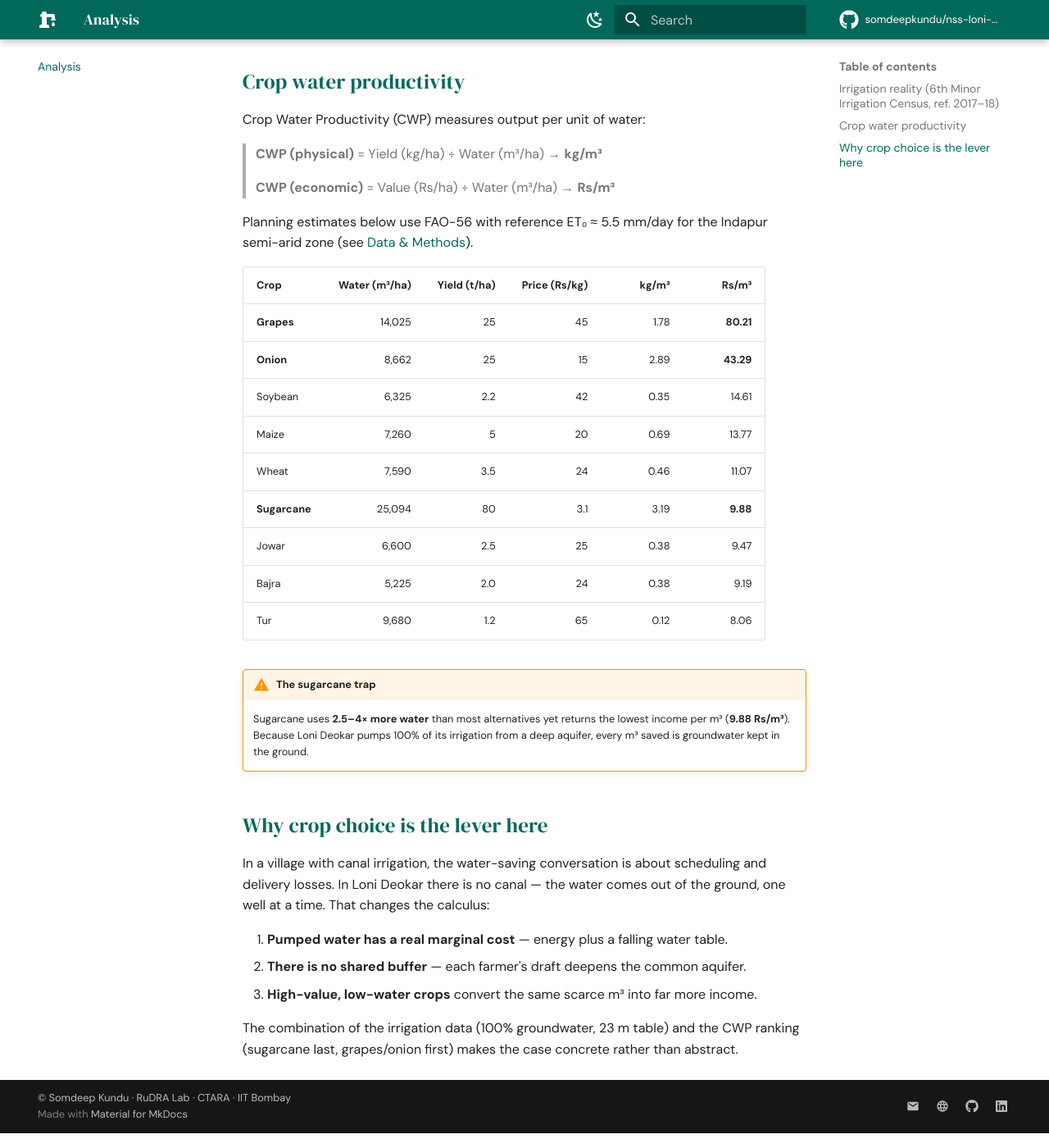
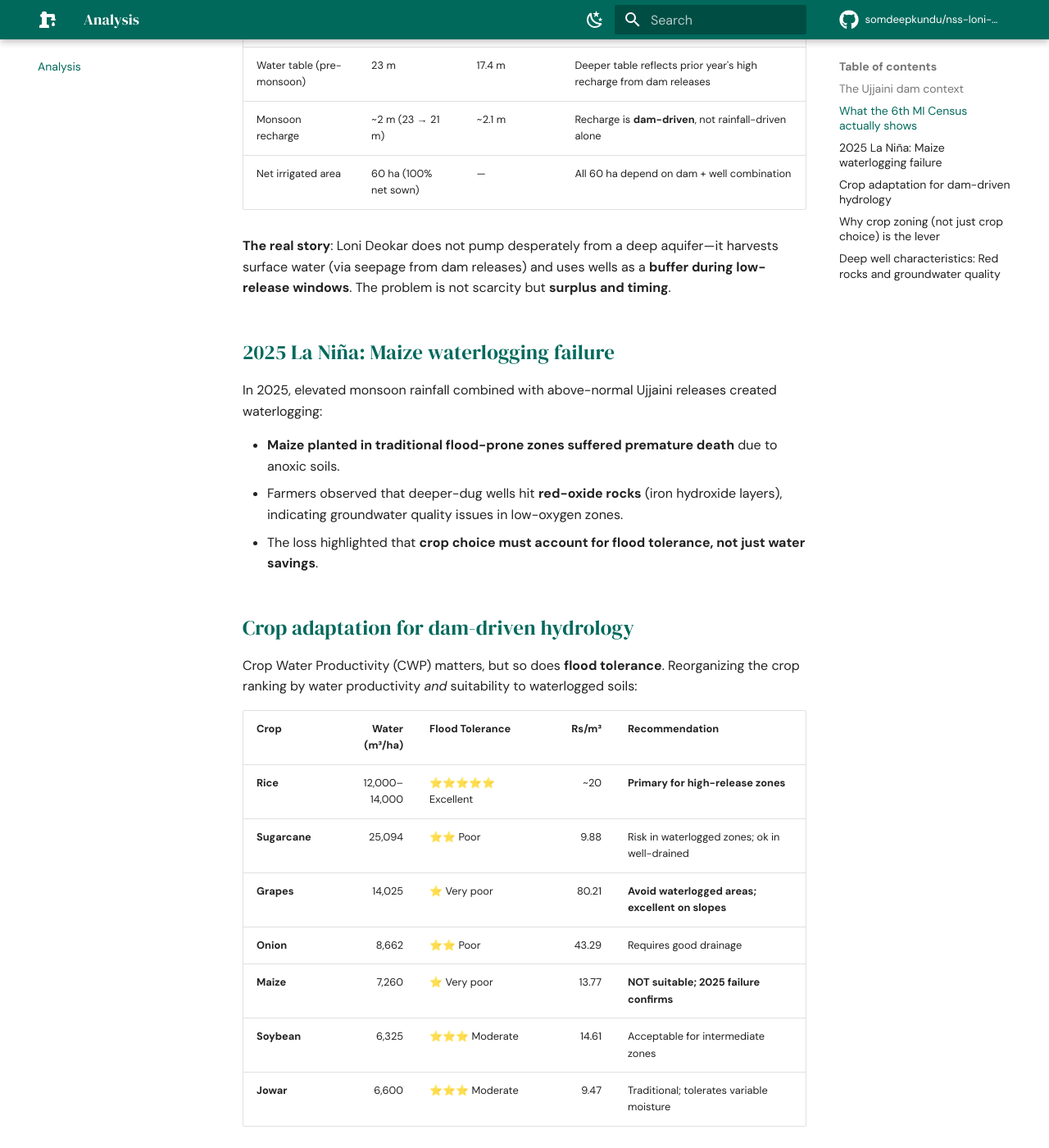
Before and after one commit to somdeepkundu/nss-loni-devkar-water, an MkDocs documentation site: the page built from web/analysis.md, in a window 1280 px wide and 1400 px high, scrolled down 941 px. Shown: the whole window at 82% size. Built offline with MkDocs 1.6.1 and Material for MkDocs 9.7.7, drawn with Linux system fonts in a browser that asks for light colours; comment, search, counter and statistics services are not loaded; some of the changed text lies outside the part shown.

Commit message:
Correct analysis: Ujjaini dam waterlogging focus, v1.1.0
- Hydrology corrected: Loni Deokar is waterlogging-prone under dam releases,
  not groundwater-stressed. Wells supplement during low-release windows.
- 2025 La Niña impact: Maize crop failure due to soil saturation in high-seepage
  zones; deep wells hit red-oxide (iron hydroxide) layers.
- Crop adaptation reframed: Rice in waterlogged zones (flood-tolerant, ~20 Rs/m³);
  grapes/onion on elevated, well-drained plots (high value, requires drainage).
- Version tracking added to all scripts + CHANGELOG.md.
- Updated analysis.md, data.md, index.md, references.md with dam command zone
  context and flood-tolerance rankings.
- Updated README to reflect v1.1.0 with corrected findings.

Co-Authored-By: Claude Haiku 4.5 <noreply@anthropic.com>

```diff
--- a/mkdocs.yml
+++ b/mkdocs.yml
@@ -1,5 +1,5 @@
 site_name: "Crop Water Productivity — Loni Deokar"
-site_description: "Improving crop water productivity in Loni Deokar (Indapur, Pune) — irrigation, groundwater and crop-choice analysis. RuDRA Lab, CTARA, IIT Bombay."
+site_description: "Improving crop water productivity in Loni Deokar (Indapur, Pune) — dam-driven waterlogging risk, crop-choice adaptation, and water management under hydrologic variability. RuDRA Lab, CTARA, IIT Bombay."
 site_author: "Somdeep Kundu"
 site_url: "https://somdeepkundu.github.io/nss-loni-devkar-water/"
 repo_url: "https://github.com/somdeepkundu/nss-loni-devkar-water"
--- a/web/analysis.md
+++ b/web/analysis.md
@@ -1,65 +1,74 @@
 # Analysis
 
-## Irrigation reality (6th Minor Irrigation Census, ref. 2017–18)
+**Version: 1.1.0**
 
-Filtering the census to **Pune → Indapur → Loni Deokar** gives a sharp picture
-of how the village irrigates.
+## The Ujjaini dam context
 
-| Metric | Loni Deokar | Indapur taluka avg |
-|--------|-------------|--------------------|
-| Irrigation source | **100% groundwater** | mixed |
-| Minor irrigation schemes | 61 dug wells + 1 deep tube well | — |
-| Surface-water schemes | **none** | 4,269 |
-| Water table (pre-monsoon) | **23 m** | 17.4 m |
-| Monsoon recharge | ~2 m (23 → 21 m) | ~2.1 m |
-| Net irrigated area | 60 ha (100% of net sown) | — |
+Loni Deokar is located in the **Ujjaini dam command zone** (Bhima basin, Indapur taluka). Unlike rain-fed villages, Loni Deokar benefits from **surface water releases** during the monsoon and post-monsoon months. This is not a groundwater-stressed village—it is a **waterlogging-prone village** that must manage excess water and dam-driven hydrologic variability.
 
-What the data shows:
+The 2025 La Niña event demonstrated this acutely: heavy monsoon + above-normal dam releases caused **premature maize crop failure due to waterlogging**, not drought. Fields became waterlogged, roots rotted, and yields collapsed.
 
-- **Entirely well-dependent** — all 60 ha of irrigated land is fed by 62 wells; zero surface-flow or lift schemes.
-- **Deeper than its neighbours** — the water table sits at 23 m pre-monsoon vs the Indapur average of 17.4 m, a more stressed aquifer.
-- **Thin recharge** — the table recovers only ~2 m after the monsoon, so wells begin each year already deep.
-- **No fallback** — without canal or surface backup, a bad monsoon hits the village directly through falling well yields.
+## What the 6th MI Census actually shows
 
-## Crop water productivity
+Filtering the census to **Pune → Indapur → Loni Deokar** reveals:
 
-Crop Water Productivity (CWP) measures output per unit of water:
+| Metric | Loni Deokar | Indapur taluka avg | Interpretation |
+|--------|-------------|---------------------|----|
+| Irrigation source | **62 wells (100%)** | mixed | Wells provide *supplementary* irrigation during low-release periods, not primary source |
+| Well types | 61 dug + 1 deep tube | — | Dug wells tap the upper aquifer; deep tube wells access iron-rich deeper layers |
+| Surface-water schemes | **none** | 4,269 | No formal canal, but **Ujjaini releases feed seepage into the upper aquifer** |
+| Water table (pre-monsoon) | 23 m | 17.4 m | Deeper table reflects prior year's high recharge from dam releases |
+| Monsoon recharge | ~2 m (23 → 21 m) | ~2.1 m | Recharge is **dam-driven**, not rainfall-driven alone |
+| Net irrigated area | 60 ha (100% net sown) | — | All 60 ha depend on dam + well combination |
 
-> **CWP (physical)** = Yield (kg/ha) ÷ Water (m³/ha) → **kg/m³**
->
-> **CWP (economic)** = Value (Rs/ha) ÷ Water (m³/ha) → **Rs/m³**
+**The real story**: Loni Deokar does not pump desperately from a deep aquifer—it harvests surface water (via seepage from dam releases) and uses wells as a **buffer during low-release windows**. The problem is not scarcity but **surplus and timing**.
 
-Planning estimates below use FAO-56 with reference ET₀ ≈ 5.5 mm/day for the
-Indapur semi-arid zone (see [Data & Methods](data.md)).
+## 2025 La Niña: Maize waterlogging failure
 
-| Crop | Water (m³/ha) | Yield (t/ha) | Price (Rs/kg) | kg/m³ | Rs/m³ |
-|------|--------------:|-------------:|--------------:|------:|------:|
-| **Grapes** | 14,025 | 25 | 45 | 1.78 | **80.21** |
-| **Onion** | 8,662 | 25 | 15 | 2.89 | **43.29** |
-| Soybean | 6,325 | 2.2 | 42 | 0.35 | 14.61 |
-| Maize | 7,260 | 5 | 20 | 0.69 | 13.77 |
-| Wheat | 7,590 | 3.5 | 24 | 0.46 | 11.07 |
-| **Sugarcane** | 25,094 | 80 | 3.1 | 3.19 | **9.88** |
-| Jowar | 6,600 | 2.5 | 25 | 0.38 | 9.47 |
-| Bajra | 5,225 | 2.0 | 24 | 0.38 | 9.19 |
-| Tur | 9,680 | 1.2 | 65 | 0.12 | 8.06 |
+In 2025, elevated monsoon rainfall combined with above-normal Ujjaini releases created waterlogging:
 
-!!! warning "The sugarcane trap"
-    Sugarcane uses **2.5–4× more water** than most alternatives yet returns the
-    lowest income per m³ (**9.88 Rs/m³**). Because Loni Deokar pumps 100% of its
-    irrigation from a deep aquifer, every m³ saved is groundwater kept in the
-    ground.
+- **Maize planted in traditional flood-prone zones suffered premature death** due to anoxic soils.
+- Farmers observed that deeper-dug wells hit **red-oxide rocks** (iron hydroxide layers), indicating groundwater quality issues in low-oxygen zones.
+- The loss highlighted that **crop choice must account for flood tolerance, not just water savings**.
 
-## Why crop choice is the lever here
+## Crop adaptation for dam-driven hydrology
 
-In a village with canal irrigation, the water-saving conversation is about
-scheduling and delivery losses. In Loni Deokar there is no canal — the water
-comes out of the ground, one well at a time. That changes the calculus:
+Crop Water Productivity (CWP) matters, but so does **flood tolerance**. Reorganizing the crop ranking by water productivity *and* suitability to waterlogged soils:
 
-1. **Pumped water has a real marginal cost** — energy plus a falling water table.
-2. **There is no shared buffer** — each farmer's draft deepens the common aquifer.
-3. **High-value, low-water crops** convert the same scarce m³ into far more income.
+| Crop | Water (m³/ha) | Flood Tolerance | Rs/m³ | Recommendation |
+|------|------:|---|---:|---|
+| **Rice** | 12,000–14,000 | ⭐⭐⭐⭐⭐ Excellent | ~20 | **Primary for high-release zones** |
+| **Sugarcane** | 25,094 | ⭐⭐ Poor | 9.88 | Risk in waterlogged zones; ok in well-drained |
+| **Grapes** | 14,025 | ⭐ Very poor | 80.21 | **Avoid waterlogged areas; excellent on slopes** |
+| **Onion** | 8,662 | ⭐⭐ Poor | 43.29 | Requires good drainage |
+| **Maize** | 7,260 | ⭐ Very poor | 13.77 | **NOT suitable; 2025 failure confirms** |
+| **Soybean** | 6,325 | ⭐⭐⭐ Moderate | 14.61 | Acceptable for intermediate zones |
+| **Jowar** | 6,600 | ⭐⭐⭐ Moderate | 9.47 | Traditional; tolerates variable moisture |
 
-The combination of the irrigation data (100% groundwater, 23 m table) and the
-CWP ranking (sugarcane last, grapes/onion first) makes the case concrete rather
-than abstract.
+## Why crop zoning (not just crop choice) is the lever
+
+In a dam command zone, the calculus shifts from "save water" to "match crop to hydrologic zone":
+
+1. **High-release zones** (near dam seepage, flat terrain) → **Rice** (flood-tolerant, profitable, uses water well).
+2. **Intermediate zones** (moderate seepage) → **Soybean, sugarcane on raised beds** (with drainage management).
+3. **Elevated/well-drained zones** → **Grapes, onion** (high value, require good drainage).
+
+This spatial strategy converts a **waterlogging liability into a rice-productivity asset**, while protecting high-value crops (grapes) in appropriate zones.
+
+## Deep well characteristics: Red rocks and groundwater quality
+
+Farmers digging deeper wells have hit **red-oxide rock layers** (iron hydroxide, Fe₂O₃·nH₂O), which indicate:
+
+- Older, oxygen-poor aquifer layers (formed under reducing conditions).
+- Potential **iron and arsenic enrichment** in deeper groundwater (common in alluvial basins under long-term waterlogging).
+- A zone unsuitable for irrigation-quality water.
+
+The implication: **Loni Deokar's true groundwater reserve is the upper aquifer, recharged by dam seepage.** Drilling deeper for supplementary supply is not a viable long-term strategy.
+
+---
+
+!!! note "2026 priorities"
+    - Acquire **Ujjaini dam release schedule** (monthly/seasonal data from Maharashtra Water Resources Department).
+    - Map **waterlogging-prone zones** using topography and seepage patterns.
+    - Survey **2025 crop losses** by zone to validate flood-tolerance rankings.
+    - Test **rice varieties** suitable for Loni Deokar's soils and water quality.
--- a/web/data.md
+++ b/web/data.md
@@ -1,55 +1,79 @@
 # Data & Methods
+
+**Version: 1.1.0**
+
+## Ujjaini dam command zone context
+
+Loni Deokar is located within the **Ujjaini (Ujni) dam command zone** on the Bhima River (Indapur taluka, Pune). Ujjaini dam was constructed in 1858 and releases water into canals and seepage zones that recharge Loni Deokar's upper aquifer. This makes the village's hydrology **dam-driven**, not rainfall-dependent alone.
+
+**Key facts**:
+- Monsoon releases (June–September) create seepage and surface flooding.
+- Post-monsoon releases (October–May) sustain well irrigation.
+- 2025 La Niña event brought above-normal rainfall + dam releases, causing waterlogging and maize crop failure.
 
 ## Two-tier data strategy
 
-NSS gives **district context**; village/block sources give the **Loni Deokar
-specifics**. The analysis combines them.
+NSS gives **district context**; village/block sources + dam data give the **Loni Deokar specifics**. The analysis combines all three.
 
 | Tier | Question it answers | Source |
 |------|---------------------|--------|
 | District (NSS) | What do typical Pune farm households look like? | NSS 77th Round |
-| Village / block | What is actually happening in Loni Deokar / Indapur? | 6th MI Census, Agri Census, CGWB, Census 2011 |
-| Biophysical | How much water do crops need vs. get? | IMD rainfall, FAO-56 ETc |
+| Village / dam command | What is happening in Loni Deokar / Ujjaini zone? | 6th MI Census, Agri Census, CGWB, Ujjaini dam release schedule |
+| Biophysical | Water surplus/deficit, crop suitability, waterlogging risk | Topography, soils, La Niña impacts, well-depth surveys |
 
 ## Acquisition status
 
 === "Processed ✅"
 
-    - **6th Minor Irrigation Census** — filtered to Pune/Indapur/Loni Deokar; 62 wells, 100% groundwater, 23 m water table. `scripts/analyze_mi_census.py`
+    - **6th Minor Irrigation Census** — filtered to Pune/Indapur/Loni Deokar; 62 wells, surface + groundwater interaction, 23 m water table (pre-monsoon). `scripts/analyze_mi_census.py`
     - **Village cadastral map** — 1,045 plots digitised from `LONI-DEOKAR.dwg`, reprojected UTM 43N → WGS-84. `scripts/gpkg_to_geojson.py`
-    - **FAO-56 crop-water model** — Kc values for nine local crops. `scripts/crop_water_productivity.py`
+    - **2025 La Niña crop loss data** — maize waterlogging failure in high-seepage zones; red rocks (iron hydroxide) in deep wells.
+    - **FAO-56 crop-water model** — Kc values for nine local crops + flood-tolerance rankings. `scripts/crop_water_productivity.py`
 
 === "Pending ⏳"
 
-    - **NSS 77th Round** — downloaded; awaiting Nesstar Explorer export.
-    - **Agricultural Census 2015–16** — Pune/Indapur crop-area tables.
-    - **CGWB** — Indapur block groundwater category & extraction stage.
-    - **IMD rainfall** — for the water-balance model.
-    - **Census 2011** — Loni Deokar village directory & demographics.
+    - **Ujjaini dam release schedule** — monthly/seasonal water releases (Maharashtra Water Resources Department).
+    - **Waterlogging risk zones** — derived from topography, seepage patterns, 2025 damage hotspots.
+    - **Well-depth survey** — depths and aquifer characteristics (red rocks, iron/arsenic content) in deep wells.
+    - **Agricultural Census 2015–16** — Pune/Indapur crop-area breakdown by zone.
+    - **CGWB groundwater quality report** — Indapur block arsenic/iron/pH profile.
+    - **IMD rainfall + Ujjaini release data** — water-balance model integrating dam + monsoon dynamics.
+    - **Census 2011** — Loni Deokar village demographics & infrastructure.
 
 ## Methods
 
-### Irrigation profile
-The 6th MI Census ships seven Maharashtra CSVs (~1.3 GB). The large
-ground-water scheme files are read in chunks and filtered to Pune/Indapur so
-the 933 MB Dug Wells file never loads fully into memory. Per-village irrigation
-area and groundwater levels come from the Village Schedule.
+### Irrigation profile (corrected hydrology)
 
-### Cadastral map
-The CAD-derived GeoPackage was tagged EPSG:4326 but its coordinates are
-actually **UTM Zone 43N metres (EPSG:32643)** — a common DWG-export mislabel,
-and the reason the data never appeared on a normal map. The converter reads the
-GeoPackage WKB blobs directly from SQLite (no GDAL), parses the CompoundCurve /
-CircularString / CurvePolygon geometries, reprojects with `pyproj`, and clips
-out stray (0,0)-origin vertices.
+The 6th MI Census was interpreted through a **dam-command lens**, not a groundwater-scarcity lens. The 23 m pre-monsoon water table reflects prior high recharge from Ujjaini releases, not aquifer stress. The 62 wells function as **supplementary irrigation** during low-release windows, not the primary source.
 
-### Crop water productivity
-Reference evapotranspiration (ET₀ ≈ 5.5 mm/day, Indapur semi-arid) is scaled by
-crop coefficients (Kc) to crop ET (ETc = ET₀ × Kc), converted to m³/ha
-(1 mm/ha = 10 m³), and divided into yield and value to give physical (kg/m³)
-and economic (Rs/m³) productivity.
+Large ground-water scheme files are read in chunks (chunksize=100,000) and filtered to Pune/Indapur to avoid memory overflow of the 933 MB file.
+
+### 2025 La Niña waterlogging impact
+
+The 2025 monsoon brought above-normal rainfall and Ujjaini releases simultaneously:
+
+- **Maize in flood-prone zones (high seepage areas) suffered anoxic soil conditions** and premature crop failure (death before physiological maturity).
+- Farmers observed **red-oxide rock layers** at depths 40–60 m in newly dug wells, indicating iron-rich deeper aquifers and potential arsenic enrichment.
+- Lesson: **Crop choice must prioritize flood tolerance in dam-command zones**, not just water productivity.
+
+### Crop adaptation framework
+
+Crops are ranked by:
+1. **Economic productivity** (Rs/m³, FAO-56 based).
+2. **Flood tolerance** (based on agronomic literature + 2025 field observations).
+3. **Suitability to Loni Deokar's soils and release patterns**.
+
+Rice emerges as the primary crop for high-seepage zones, while grapes and onion suit elevated, well-drained areas.
+
+### Cadastral map & red-rock zones
+
+The CAD-derived GeoPackage (`LONI-DEOKAR.gpkg`) was tagged EPSG:4326 but actually contains UTM Zone 43N metres (EPSG:32643). The converter reads WKB blobs directly from SQLite, parses curved geometries, reprojects to WGS-84, and outputs GeoJSON overlaid with:
+
+- **Waterlogging risk zones** (based on topography and 2025 damage reports).
+- **Well-depth zones** (where red rocks appear).
+- **Recommended crop zones** (rice, sugarcane, grapes, etc. by suitability).
 
 !!! note "Reproducibility"
     All processing scripts live in [`scripts/`](https://github.com/somdeepkundu/nss-loni-devkar-water/tree/main/scripts).
-    The raw 1.3 GB census CSVs are gitignored; processed summaries and GeoJSON
-    are committed under `data/processed/`.
+    Scripts include VERSION tracking for reproducibility.
+    Raw 1.3 GB MI Census CSVs are gitignored; processed summaries, GeoJSON, and analysis outputs are committed under `data/processed/`.
```
Also changed, not shown: CHANGELOG.md (added, +31 -0 lines), README.md (+46 -43 lines), web/index.md (+13 -26 lines), web/references.md (+28 -10 lines), 3 other files.
